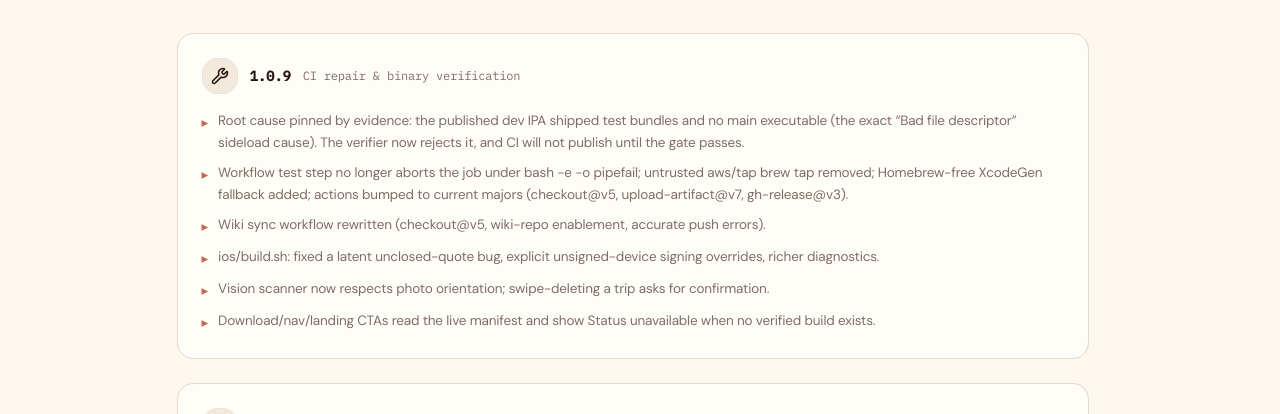
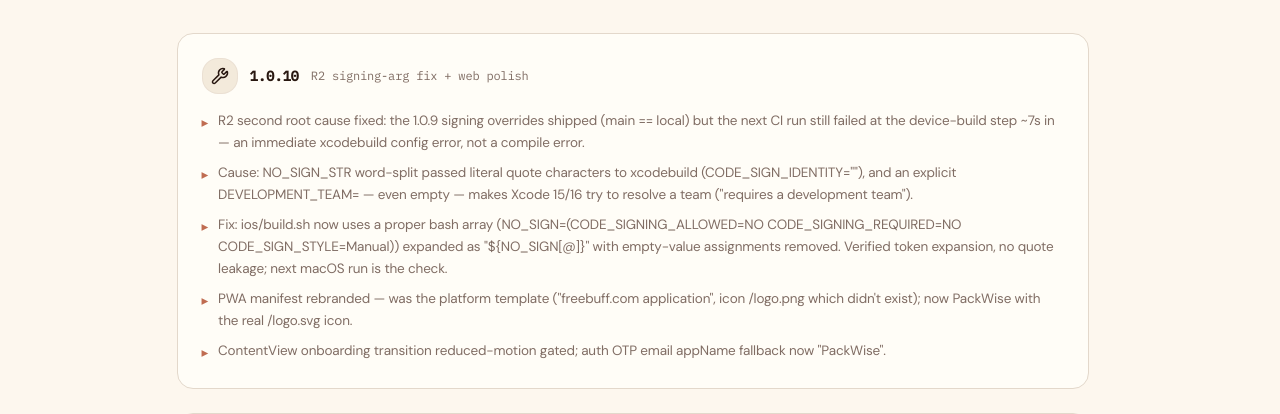
Before and after one commit to Alot1z/packwise, a React (Vite) app: page /changelog in a window 1280 px wide. Shown: the part 246-660 px from the top of the page. Built offline with nearby package versions, Linux system fonts and the light colour scheme; no server answers; what @convex-dev/auth would draw is missing.

Commit message:
Freebuff: Verify all changes --- run anny tools to close all Rs ---...

```diff
--- a/src/pages/Changelog.tsx
+++ b/src/pages/Changelog.tsx
@@ -2,6 +2,18 @@ import { Wrench, Box, ExternalLink } from "lucide-react";
 import { SiteNav, SiteFooter, PageHeader, serif, LIVE_ACTIONS, LIVE_RELEASE_DEV, WIKI_URL } from "@/components/site-shared";
 
 const entries = [
+  {
+    tag: "1.0.10",
+    date: "R2 signing-arg fix + web polish",
+    icon: Wrench,
+    items: [
+      'R2 second root cause fixed: the 1.0.9 signing overrides shipped (main == local) but the next CI run still failed at the device-build step ~7s in — an immediate xcodebuild config error, not a compile error.',
+      'Cause: NO_SIGN_STR word-split passed literal quote characters to xcodebuild (CODE_SIGN_IDENTITY=""), and an explicit DEVELOPMENT_TEAM= — even empty — makes Xcode 15/16 try to resolve a team ("requires a development team").',
+      'Fix: ios/build.sh now uses a proper bash array (NO_SIGN=(CODE_SIGNING_ALLOWED=NO CODE_SIGNING_REQUIRED=NO CODE_SIGN_STYLE=Manual)) expanded as "${NO_SIGN[@]}" with empty-value assignments removed. Verified token expansion, no quote leakage; next macOS run is the check.',
+      'PWA manifest rebranded — was the platform template ("freebuff.com application", icon /logo.png which didn\'t exist); now PackWise with the real /logo.svg icon.',
+      'ContentView onboarding transition reduced-motion gated; auth OTP email appName fallback now "PackWise".',
+    ],
+  },
   {
     tag: "1.0.9",
     date: "CI repair & binary verification",
```
Also changed, not shown: wiki/Changelog.md, 3 other files (tests, documents, lock files or other folders).
